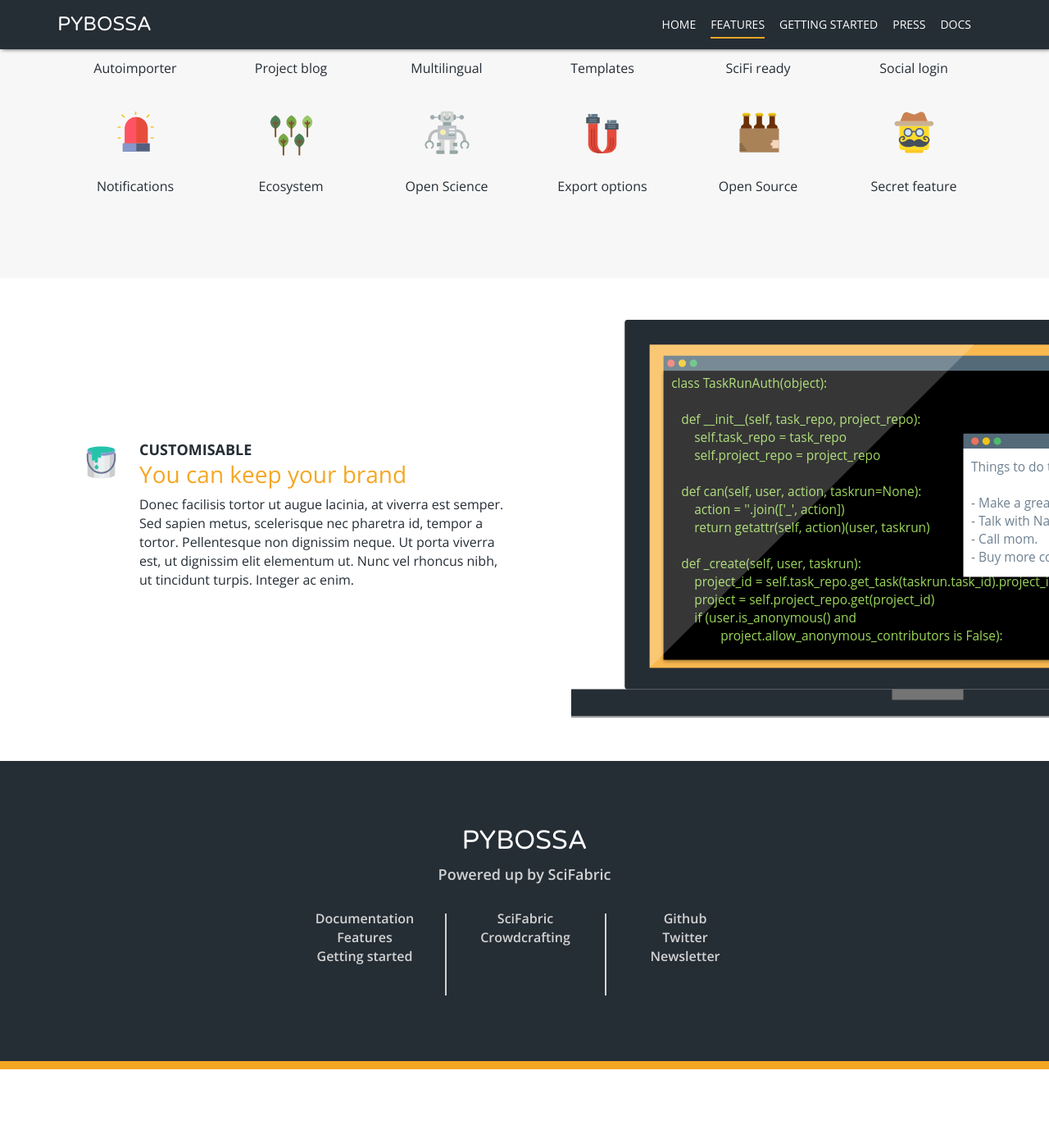
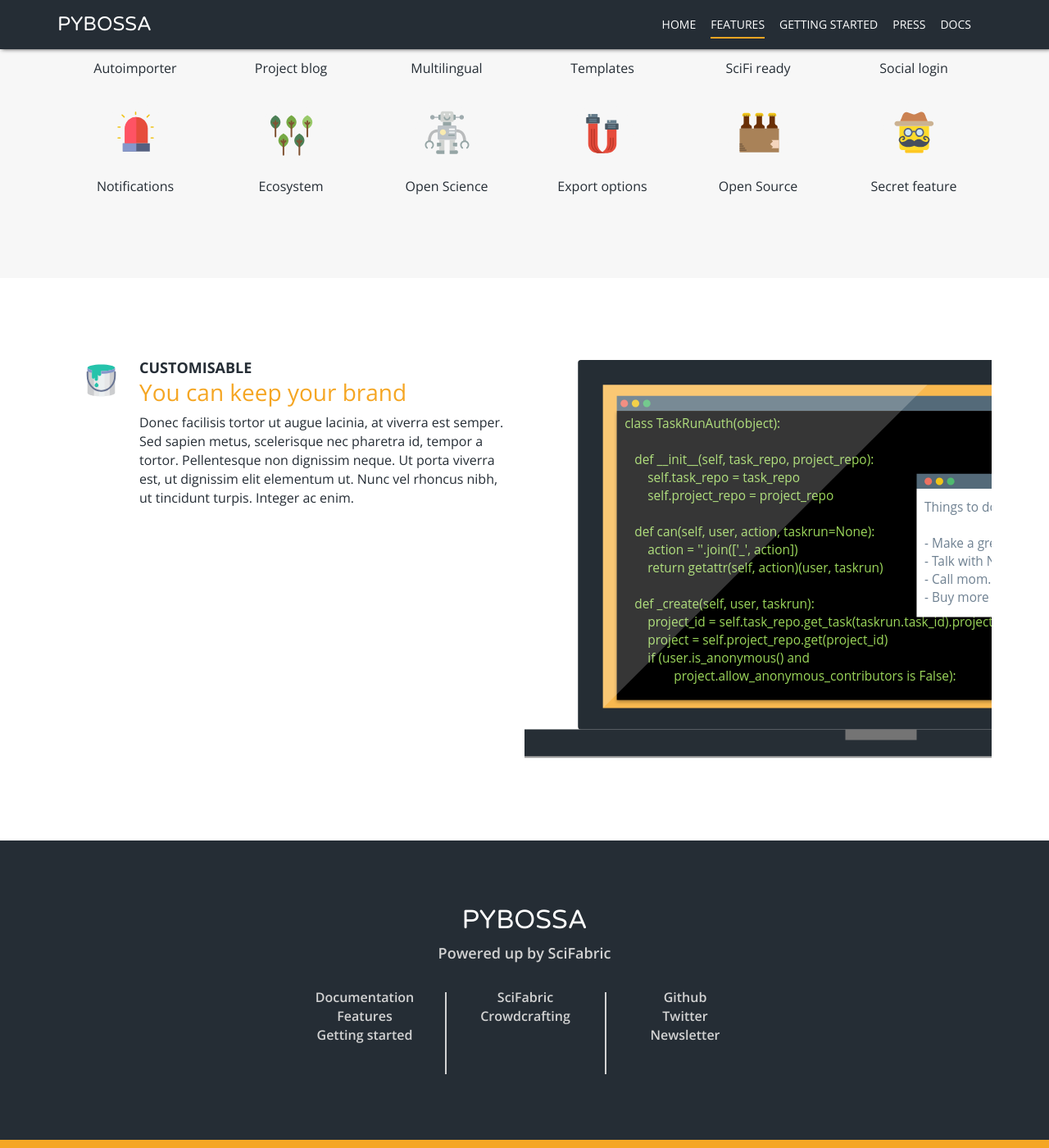
Before and after one commit to Scifabric/pybossa.github.io, a Jekyll site: the page built from features/index.html, in a window 1280 px wide and 1400 px high, scrolled down 939 px. Shown: the whole window at 82% size. Built offline with Jekyll 4.4.1, drawn with Linux system fonts in a browser that asks for light colours; nearby versions of some CDN libraries; Markdown is read by kramdown in place of the engine named in the settings; before the commit the page ends 2243 px from its top, so only the background shows below that.

Commit message:
nuke-with-container

```diff
--- a/features/index.html
+++ b/features/index.html
@@ -198,8 +198,8 @@
 				</div>
 	</div>
 
-<div class="container-fluid nuke">
-	<div class="container">
+<div class="container-fluid">
+	<div class="container big-images-container">
 		<div class="col-md-6">
 				<div class="media wow fadeInUp">
 					<div class="media-left">
@@ -212,8 +212,10 @@
 						<p class="media-description">Donec facilisis tortor ut augue lacinia, at viverra est semper. Sed sapien metus, scelerisque nec pharetra id, tempor a tortor. Pellentesque non dignissim neque. Ut porta viverra est, ut dignissim elit elementum ut. Nunc vel rhoncus nibh, ut tincidunt turpis. Integer ac enim.</p>
 					</div>
 				</div>
-		</div>
-	</div>
+			</div>
+			<div class="col-md-6 nuke">
+			</div>
+
 	</div>
 </div>
 
```
Also changed, not shown: assets/css/bootstrap-theme.css.
